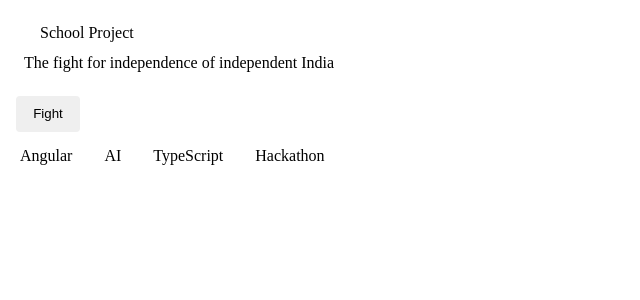
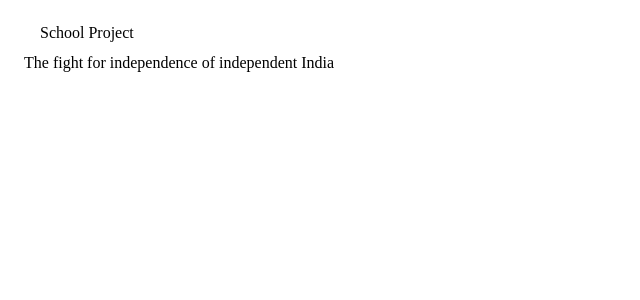
Before and after one commit to svk1102/hackathon-demo, an Angular app: page / in a window 1280 px wide. Shown: the top 300 px of the page, without its empty margins (0-640 px from the left). Built offline with nearby package versions, Linux system fonts and the light colour scheme; what ng2-charts would draw is missing.

Commit message:
final simpification

```diff
--- a/src/app/app.component.html
+++ b/src/app/app.component.html
@@ -5,13 +5,4 @@
   <mat-card-content>
     <p>The fight for independence of independent India</p>
   </mat-card-content>
-  <mat-card-actions>
-    <button mat-raised-button color="primary">Fight</button>
-  </mat-card-actions>
 </mat-card>
-
-<mat-chip-list>
-  <mat-chip *ngFor="let skill of skills" color="primary" selected>
-    {{ skill }}
-  </mat-chip>
-</mat-chip-list>
--- a/src/app/app.component.ts
+++ b/src/app/app.component.ts
@@ -23,26 +23,5 @@ export class AppComponent {
 
 
 
-  skills = ['Angular', 'AI', 'TypeScript', 'Hackathon'];
-
-  activeTabIndex: number = 0;
-
-  // Data to display in the tabs (used in the template)
-  userProfile = {
-    name: 'Jane Doe',
-    email: 'jane.doe@example.com',
-    status: 'Active'
-  };
-
-  // Method to handle user interaction
-  logTabChange(index: number): void {
-    this.activeTabIndex = index;
-    console.log(`Tab changed. New index: ${index}`);
-  }
-
-  slides = [
-    { image: 'path/to/slide1.jpg', text: 'First Slide' },
-    { image: 'path/to/slide2.jpg', text: 'Second Slide' }
-  ];
 
 }
--- a/src/app/app.module.ts
+++ b/src/app/app.module.ts
@@ -8,8 +8,6 @@ import { NgChartsModule } from 'ng2-charts';
 import { MatLegacyButtonModule } from '@angular/material/legacy-button';
 import { MatLegacyCardModule } from '@angular/material/legacy-card';
 import { HttpClientModule } from '@angular/common/http';
-import { MatLegacyChipsModule } from '@angular/material/legacy-chips';
-import { MatLegacyTabsModule } from '@angular/material/legacy-tabs';
 
 import { AppComponent } from './app.component';
 
@@ -23,8 +21,6 @@ import { AppComponent } from './app.component';
     HttpClientModule,
     MatLegacyButtonModule,
     MatLegacyCardModule,
-    MatLegacyChipsModule,
-    MatLegacyTabsModule,
     NgChartsModule,
   ],
   providers: [],
```
